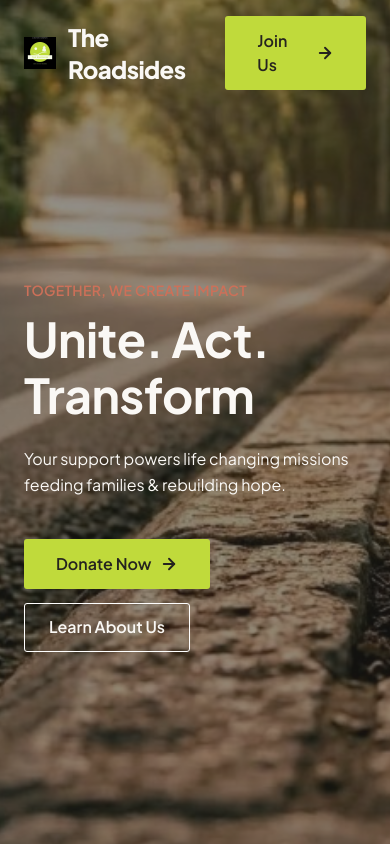
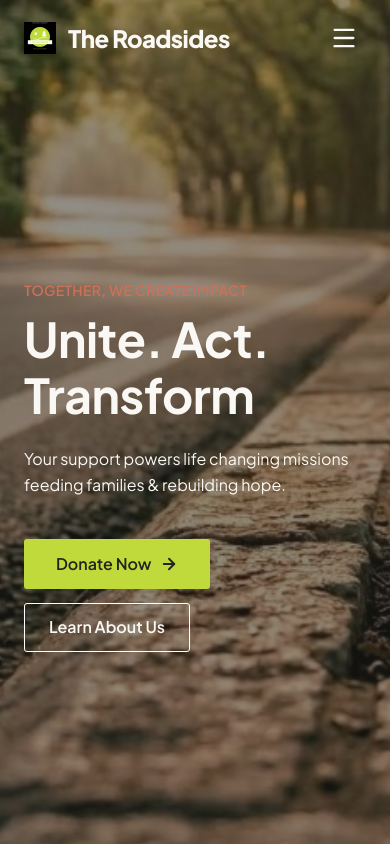
Before and after one commit to AnshKapila/TheRoadsides, a Next.js app: page / in a window 390 px wide. Shown: the top 844 px of the page. Built offline with nearby package versions, Linux system fonts and the light colour scheme.

Commit message:
Add responsive mobile hamburger menu to Header

```diff
--- a/src/components/Header.tsx
+++ b/src/components/Header.tsx
@@ -4,10 +4,11 @@ import Link from "next/link";
 import Image from "next/image";
 import { useEffect, useState } from "react";
 import { usePathname } from "next/navigation";
-import { ArrowRight } from "lucide-react";
+import { ArrowRight, Menu, X } from "lucide-react";
 
 export default function Header() {
   const [isScrolled, setIsScrolled] = useState(false);
+  const [isMobileMenuOpen, setIsMobileMenuOpen] = useState(false);
   const pathname = usePathname();
   const isHome = pathname === "/";
 
@@ -19,8 +20,13 @@ export default function Header() {
     return () => window.removeEventListener("scroll", handleScroll);
   }, []);
 
+  // Close mobile menu on route change
+  useEffect(() => {
+    setIsMobileMenuOpen(false);
+  }, [pathname]);
+
   // Transparent on top of home page, solid black otherwise
-  const bgClass = (isHome && !isScrolled) ? "bg-transparent" : "bg-[var(--charcoal)] shadow-lg";
+  const bgClass = (isHome && !isScrolled && !isMobileMenuOpen) ? "bg-transparent" : "bg-[var(--charcoal)] shadow-lg";
 
   return (
     <header className={`fixed top-0 left-0 right-0 z-50 w-full transition-all duration-300 ${bgClass}`}>
@@ -30,20 +36,52 @@ export default function Header() {
           <span className="text-[var(--paper)] font-extrabold text-2xl tracking-tight">The Roadsides</span>
         </Link>
 
+        {/* Desktop Navigation */}
         <nav className="hidden md:flex gap-8 items-center text-[16px] leading-[1.65] font-normal text-[var(--paper)]/90 tracking-wide">
           <Link href="/about" className="hover:text-[var(--primary-green)] transition-colors">About</Link>
           <Link href="/founder" className="hover:text-[var(--primary-green)] transition-colors">Founder</Link>
-          <Link href="/work" className="hover:text-[var(--primary-green)] transition-colors">Our Work</Link>
+          <Link href="/work" className="hover:text-[var(--primary-green)] transition-colors">The Journey</Link>
           <Link href="/gallery" className="hover:text-[var(--primary-green)] transition-colors">Gallery</Link>
           <Link href="/insights" className="hover:text-[var(--primary-green)] transition-colors">Insights</Link>
           <Link href="/contact" className="hover:text-[var(--primary-green)] transition-colors">Contact</Link>
         </nav>
 
-        <Link href="/get-involved" className="group inline-flex items-center gap-[8px] justify-center bg-[var(--primary-green)] text-[var(--charcoal)] font-semibold px-[32px] py-[13px] rounded-[3px] hover:bg-[var(--charcoal)] hover:text-[var(--primary-green)] transition-all duration-300 text-[16px] min-h-[44px]">Join Us<span className="relative w-[18px] h-[18px] overflow-hidden flex items-center justify-center shrink-0">
-    <ArrowRight className="absolute w-[18px] h-[18px] transition-transform duration-[800ms] ease-[cubic-bezier(0.76,0,0.24,1)] group-hover:translate-x-[150%]" strokeWidth={2.5} />
-    <ArrowRight className="absolute w-[18px] h-[18px] -translate-x-[150%] transition-transform duration-[800ms] ease-[cubic-bezier(0.76,0,0.24,1)] group-hover:translate-x-0" strokeWidth={2.5} />
-  </span>
-        </Link>
+        <div className="hidden md:flex">
+          <Link href="/get-involved" className="group inline-flex items-center gap-[8px] justify-center bg-[var(--primary-green)] text-[var(--charcoal)] font-semibold px-[32px] py-[13px] rounded-[3px] hover:bg-[var(--charcoal)] hover:text-[var(--primary-green)] transition-all duration-300 text-[16px] min-h-[44px]">Join Us<span className="relative w-[18px] h-[18px] overflow-hidden flex items-center justify-center shrink-0">
+            <ArrowRight className="absolute w-[18px] h-[18px] transition-transform duration-[800ms] ease-[cubic-bezier(0.76,0,0.24,1)] group-hover:translate-x-[150%]" strokeWidth={2.5} />
+            <ArrowRight className="absolute w-[18px] h-[18px] -translate-x-[150%] transition-transform duration-[800ms] ease-[cubic-bezier(0.76,0,0.24,1)] group-hover:translate-x-0" strokeWidth={2.5} />
+          </span>
+          </Link>
+        </div>
+
+        {/* Mobile Menu Button */}
+        <button
+          className="md:hidden text-[var(--paper)] p-2 focus:outline-none"
+          onClick={() => setIsMobileMenuOpen(!isMobileMenuOpen)}
+        >
+          {isMobileMenuOpen ? <X size={28} /> : <Menu size={28} />}
+        </button>
+      </div>
+
+      {/* Mobile Navigation Dropdown */}
+      <div
+        className={`md:hidden absolute top-full left-0 w-full bg-[var(--charcoal)] border-t border-[var(--paper)]/10 shadow-2xl transition-all duration-300 overflow-hidden ${isMobileMenuOpen ? 'max-h-[500px] opacity-100' : 'max-h-0 opacity-0'}`}
+      >
+        <div className="px-6 py-6 flex flex-col gap-6">
+          <Link href="/about" className="text-[18px] text-[var(--paper)] font-medium hover:text-[var(--primary-green)]">About</Link>
+          <Link href="/founder" className="text-[18px] text-[var(--paper)] font-medium hover:text-[var(--primary-green)]">Founder</Link>
+          <Link href="/work" className="text-[18px] text-[var(--paper)] font-medium hover:text-[var(--primary-green)]">The Journey</Link>
+          <Link href="/gallery" className="text-[18px] text-[var(--paper)] font-medium hover:text-[var(--primary-green)]">Gallery</Link>
+          <Link href="/insights" className="text-[18px] text-[var(--paper)] font-medium hover:text-[var(--primary-green)]">Insights</Link>
+          <Link href="/contact" className="text-[18px] text-[var(--paper)] font-medium hover:text-[var(--primary-green)]">Contact</Link>
+          <div className="pt-4 border-t border-[var(--paper)]/10">
+            <Link href="/get-involved" className="w-full group inline-flex items-center gap-[8px] justify-center bg-[var(--primary-green)] text-[var(--charcoal)] font-semibold px-[32px] py-[13px] rounded-[3px] hover:bg-[var(--charcoal)] hover:text-[var(--primary-green)] transition-all duration-300 text-[16px] min-h-[44px]">Join Us<span className="relative w-[18px] h-[18px] overflow-hidden flex items-center justify-center shrink-0">
+              <ArrowRight className="absolute w-[18px] h-[18px] transition-transform duration-[800ms] ease-[cubic-bezier(0.76,0,0.24,1)] group-hover:translate-x-[150%]" strokeWidth={2.5} />
+              <ArrowRight className="absolute w-[18px] h-[18px] -translate-x-[150%] transition-transform duration-[800ms] ease-[cubic-bezier(0.76,0,0.24,1)] group-hover:translate-x-0" strokeWidth={2.5} />
+            </span>
+            </Link>
+          </div>
+        </div>
       </div>
     </header>
   );
```
